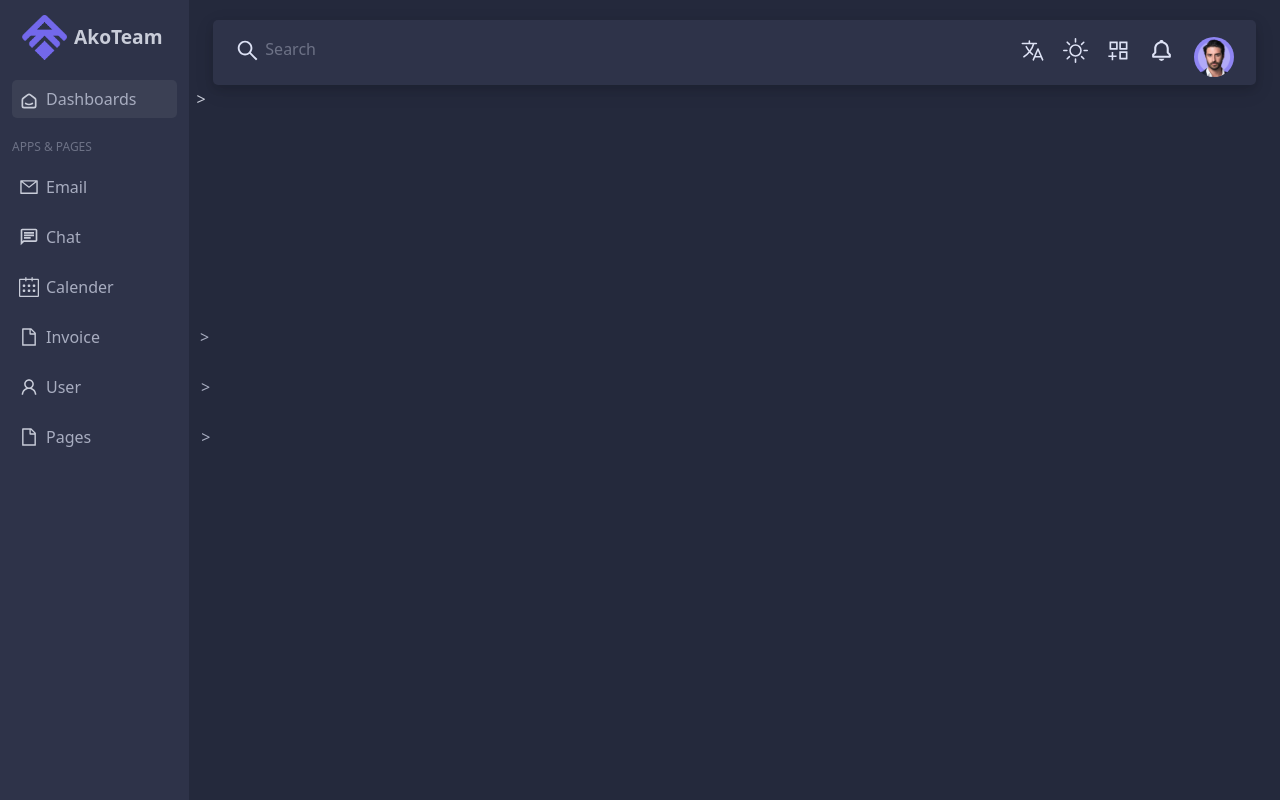
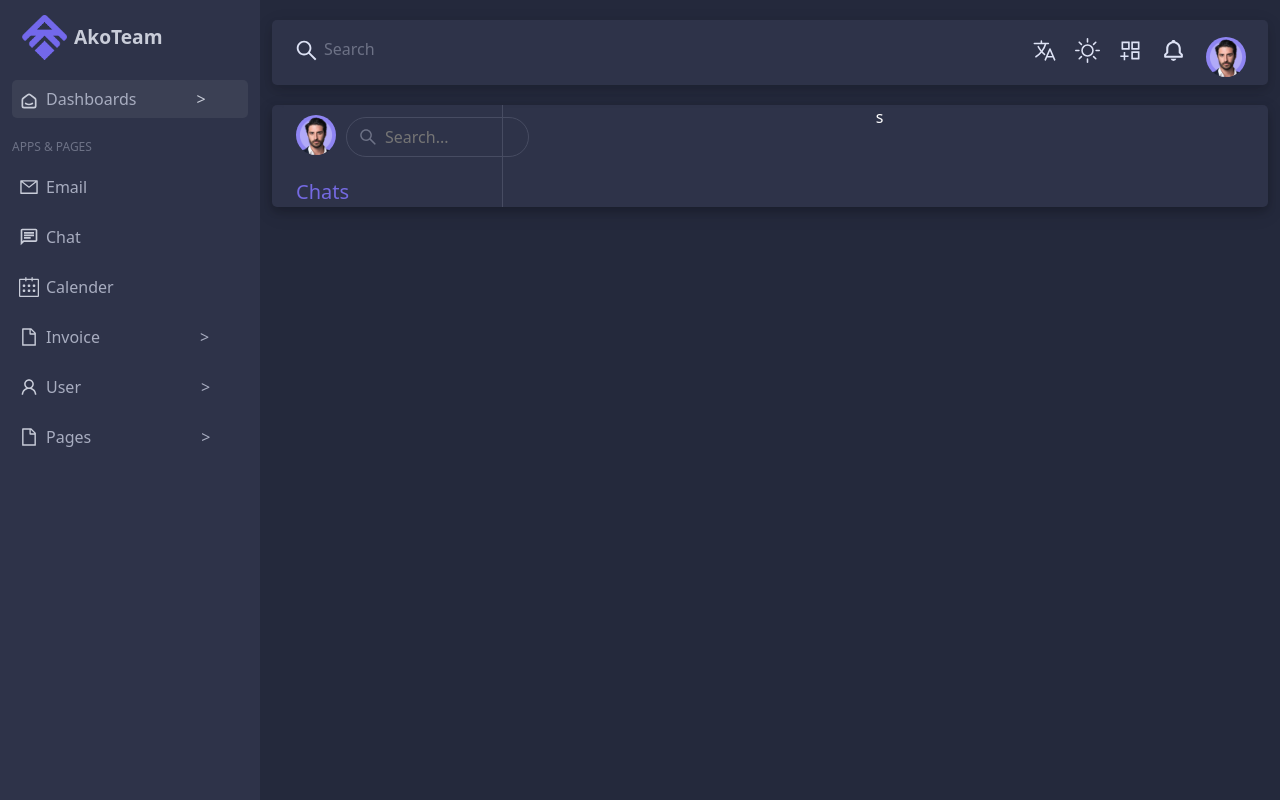
Before and after one commit to ErfanERATO/AdminPanel, a React (Create React App) app: page /chat in a window 1280 px wide. Built offline with nearby package versions, Linux system fonts and the light colour scheme.

Commit message:
debug main side bar

```diff
--- /dev/null
+++ b/src/components/Chat.jsx
@@ -0,0 +1,59 @@
+import React from "react";
+import profile from "../assets/avatar-1.129659bb.png";
+import { AiOutlineSearch } from "react-icons/ai";
+import "../style/chat-style.scss";
+
+const Chat = () => {
+  return (
+    <div className="background-chat-page">
+      <div className="main-chat-form">
+        <div className="container row">
+          <div className="col-3 col-sm-3 col-md-3">
+            <div className="chat-side-bar">
+              <div className="container chat-view ">
+
+                <div className="avatar-search ">
+                  <div class="avatar-image ">
+                    <img src={profile} class="avatar" />
+                  </div>
+
+                  <div className="search-icon-holder ">
+                    <AiOutlineSearch
+                      size="20px"
+                      color="#6d7286"
+                      className="search-icon"
+                    />
+                    <input className="search-text" placeholder="Search..." />
+                  </div>
+                </div>
+
+
+                <div className="row chat-section-title">
+                  <div className="col-md-12">
+                     <div className="title-holder">
+                        <div className="title">Chats</div>
+                     </div>
+                  </div>
+                </div>
+
+
+                <div className="row chats">
+                  <div className="col-md-12">
+                    <div className="">
+
+                    </div>
+                  </div>
+                </div>
+
+              </div>
+            </div>
+          </div>
+
+          <div className="col-9 col-sm-9 col-md-9">s</div>
+        </div>
+      </div>
+    </div>
+  );
+};
+
+export default Chat;
--- a/src/components/EmailForms.jsx
+++ b/src/components/EmailForms.jsx
@@ -145,16 +145,11 @@ const EmailForms = () => {
 
           <div className="col-9 col-sm-9 col-md-9">
             <div className="email-content">
-              <div className="xxxxxx">
-                <div className="row">
-                  <div className="col-md-12">
-                    <div className="search-icon-holder">
-                      <AiOutlineSearch size="27px" color="#6d7286" />
-                      <input
-                        className="search-text"
-                        placeholder="Search email"
-                      />
-                    </div>
+              <div className="row">
+                <div className="col-md-12">
+                  <div className="search-icon-holder">
+                    <AiOutlineSearch size="27px" color="#6d7286" />
+                    <input className="search-text" placeholder="Search email" />
                   </div>
                 </div>
               </div>
--- a/src/components/SideBar.jsx
+++ b/src/components/SideBar.jsx
@@ -9,18 +9,13 @@ import { AiOutlineUser } from "react-icons/ai";
 
 const SideBar = () => {
   return (
-    <div className="container">
-      <div className="row">
-        <div className="col-md-12">
+    <div className="sidebar">
+      <div className="container sidebar-div">
         <div className="logo-holder">
           <img src={Logo} className="main-logo" />
           <div className="company-name">AkoTeam</div>
         </div>
-        </div>
-      </div>
 
-      <div className="row">
-        <div className="col-md-12">
         <div className="dashboard-button">
           <div className="dashboard-icon">
             <TbSmartHome size="20px" color="#c9cdd9" />
@@ -28,50 +23,30 @@ const SideBar = () => {
           <div className="dashboard-text">Dashboards</div>
           <div className="dashboard-arrow"> {">"} </div>
         </div>
-        </div>
-      </div>
 
-      <div className="row">
-        <div className="col-md-12">
         <div className="app-pages">APPS & PAGES</div>
-        </div>
-      </div>
 
-      <div className="row">
-        <div className="col-md-12">
         <div className="email-button">
           <div className="email-icon">
             <AiOutlineMail size="20px" color="#c9cdd9" />
           </div>
           <div className="email-text">Email</div>
         </div>
-        </div>
-      </div>
 
-      <div className="row">
-        <div className="col-md-12">
         <div className="chat-button">
           <div className="chat-icon">
             <MdOutlineChat size="20px" color="#c9cdd9" />
           </div>
           <div className="chat-text">Chat</div>
         </div>
-        </div>
-      </div>
 
-      <div className="row">
-        <div className="col-md-12">
         <div className="calender-button">
           <div className="calender-icon">
             <SlCalender size="20px" color="#c9cdd9" />
           </div>
           <div className="calender-text">Calender</div>
         </div>
-        </div>
-      </div>
 
-      <div className="row">
-        <div className="col-md-12">
         <div className="invoice-button">
           <div className="invoice-icon">
             <AiOutlineFile size="20px" color="#c9cdd9" />
@@ -79,11 +54,7 @@ const SideBar = () => {
           <div className="invoice-text">Invoice</div>
           <div className="invoice-arrow"> {">"} </div>
         </div>
-        </div>
-      </div>
 
-      <div className="row">
-        <div className="col-md-12">
         <div className="user-button">
           <div className="user-icon">
             <AiOutlineUser size="20px" color="#c9cdd9" />
@@ -91,11 +62,7 @@ const SideBar = () => {
           <div className="user-text">User</div>
           <div className="user-arrow"> {">"} </div>
         </div>
-        </div>
-      </div>
 
-      <div className="row">
-        <div className="col-md-12">
         <div className="pages-button">
           <div className="pages-icon">
             <AiOutlineFile size="20px" color="#c9cdd9" />
@@ -105,7 +72,6 @@ const SideBar = () => {
         </div>
       </div>
     </div>
-    </div>
   );
 };
 
--- a/src/layouts/PanelLayout.jsx
+++ b/src/layouts/PanelLayout.jsx
@@ -4,27 +4,20 @@ import Analytics from "../router/Analytics";
 import { Route, Routes } from "react-router-dom";
 import SideBar from "../components/SideBar";
 import EmailPage from "../router/EmailPage";
-
+import ChatPage from "../router/ChatPage";
 
 const PanelLayout = () => {
   return (
     <div className="App main-app">
-      <div className="row row-div">
-        <div className="col-2 col-sm-2 col-md-2">
-          <div className="sidebar-div">
       <SideBar />
-          </div>
-        </div>
-
-
-        <div className="container col-10 col-sm-10 col-md-10 content-col">
       <div className="content-div">
+        <div className="container col-12 ">
           <SearcheBar />
           <Routes>
             <Route path="/" element={<Analytics />} />
             <Route path="/email" element={<EmailPage />} />
+            <Route path="/chat" element={<ChatPage />} />
           </Routes>
-          </div>
         </div>
       </div>
     </div>
--- /dev/null
+++ b/src/router/ChatPage.js
@@ -0,0 +1,8 @@
+import React from "react";
+import Chat from "../components/Chat";
+
+const ChatPage = () => {
+  return (<Chat />);
+};
+
+export default ChatPage;
--- /dev/null
+++ b/src/style/chat-style.scss
@@ -0,0 +1,73 @@
+.background-chat-page {
+  background-color: transparent;
+  padding-top: 20px;
+  height: fit-content;
+  .main-chat-form {
+    box-shadow: 0 4px 8px 0 rgba(0, 0, 0, 0.2), 0 6px 20px 0 rgba(0, 0, 0, 0.1);
+    background-color: #2e3349;
+    display: flex;
+    flex-direction: column;
+    height: max-content;
+    border-radius: 5px;
+    .chat-side-bar {
+      background-color: #2e3349;
+      border-right: 1px solid #474c62;
+      .chat-view {
+        display: flex;
+        flex-direction: column;
+        .avatar-search {
+          display: flex;
+          flex-direction: row;
+          .avatar-image {
+            display: flex;
+            padding-top: 10px;
+            .avatar {
+              vertical-align: middle;
+              width: 40px;
+              height: 40px;
+              border-radius: 50%;
+            }
+          }
+
+          .search-icon-holder {
+            display: flex;
+            flex-direction: row;
+            align-items: center;
+            align-self: center;
+            padding-left: 20px;
+            border: 1px solid #474c62;
+            border-radius: 100px;
+            width: 200px;
+            height: 40px;
+            margin-left: 10px;
+            margin-top: 12px;
+            .search-icon{
+                // margin-top: 12px;
+                margin-left: -9px;
+            }
+            .search-text {
+              color: #6d7286;
+              font-weight: 500;
+              padding-left: 7px;
+              background-color: transparent;
+              border: none;
+              outline: none;
+              width: 150px;
+            }
+          }
+        }
+
+        .title-holder{
+            display: flex;
+            justify-content: flex-start;
+            padding-top: 20px;
+            .title{
+                font-weight: 400;
+                font-size: 20px;
+                color: #756ae2;
+            }
+        }
+      }
+    }
+  }
+}
--- a/src/style/main-app-style.scss
+++ b/src/style/main-app-style.scss
@@ -9,6 +9,8 @@
   .content-div {
     background-color: transparent;
     color: white;
+    margin-left: 260px;
+    height: 100vh;
     .search-bar {
       box-shadow: 0 4px 8px 0 rgba(0, 0, 0, 0.1),
         0 6px 20px 0 rgba(0, 0, 0, 0.1);
@@ -104,7 +106,7 @@
       }
     }
 
-    .app-pages{
+    .app-pages {
       display: flex;
       flex-direction: row;
       justify-content: flex-start;
@@ -182,7 +184,6 @@
       }
     }
 
-
     .user-button {
       display: flex;
       flex-direction: row;
@@ -230,3 +231,8 @@
     }
   }
 }
+.sidebar {
+  position: fixed;
+  width: 260px;
+  left: 0;
+}
```
Lines whose indentation alone changed are shown as unchanged.
